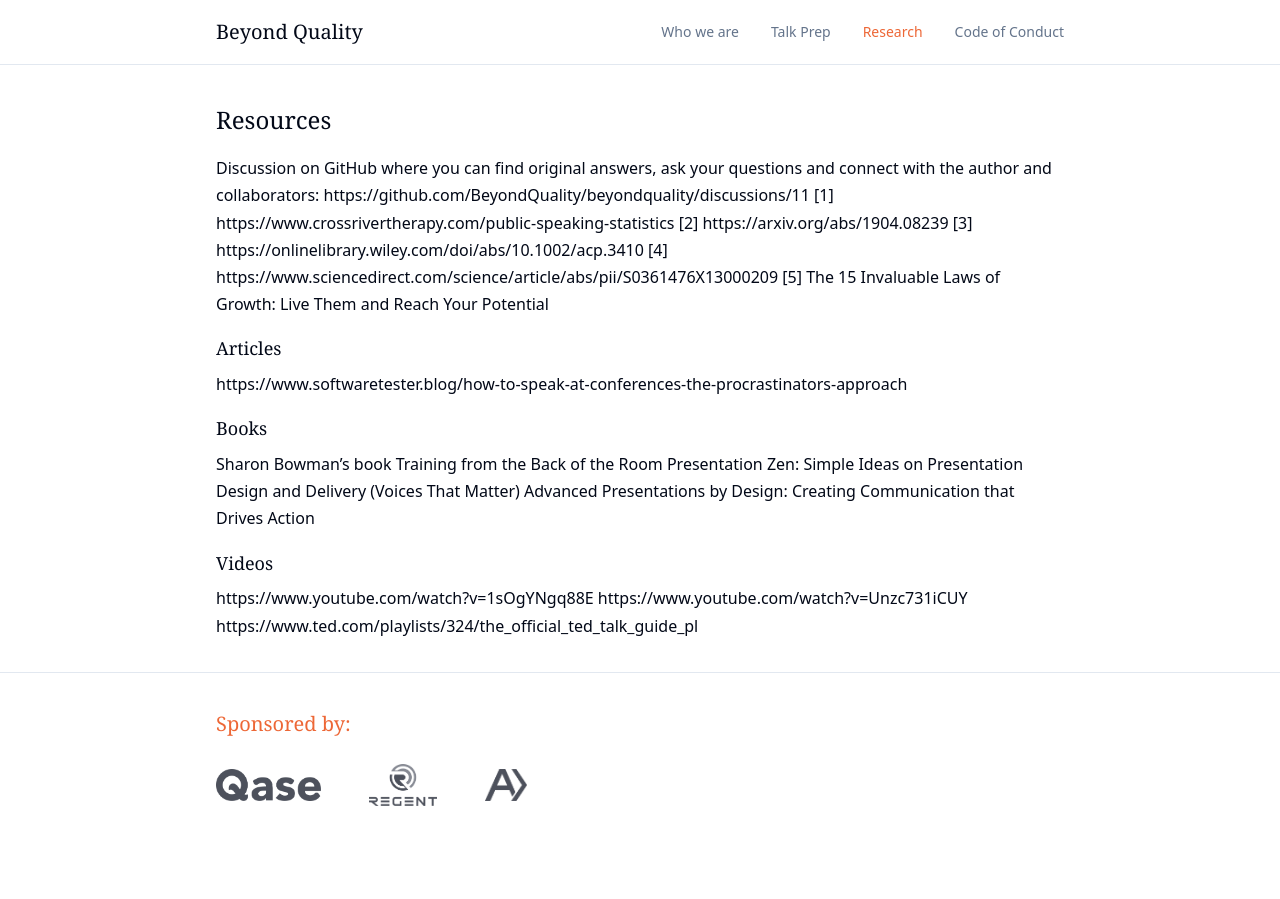
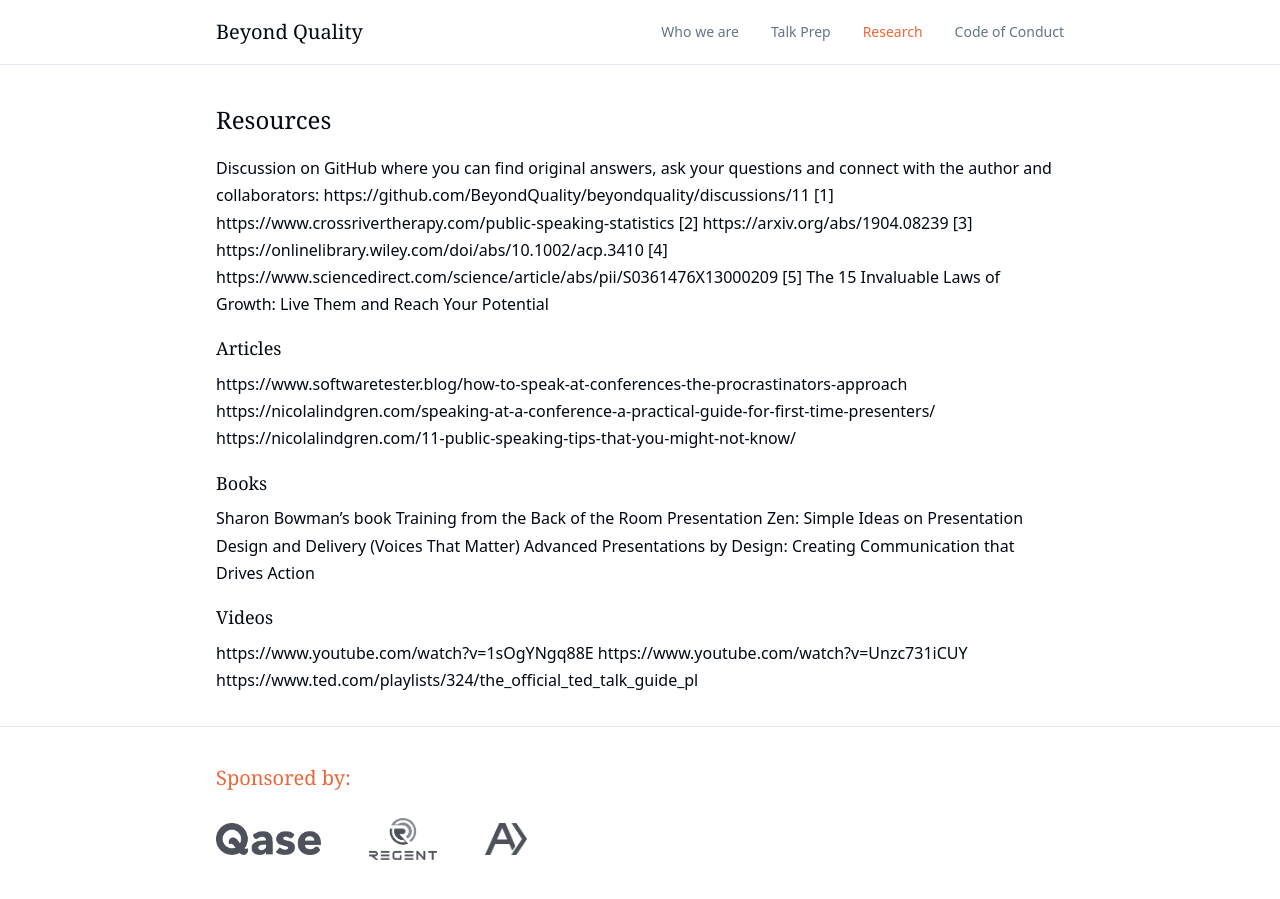
Before and after one commit to BeyondQuality/beyondquality, a Jekyll site: the page built from research/public_speaking.md, in a window 1280 px wide and 900 px high, scrolled down 20640 px. Built offline with Jekyll 4.4.1, drawn with Linux system fonts in a browser that asks for light colours; our own code applies the rules of GitHub Pages for plain Markdown files; before the commit the page ends 21485 px from its top, so only the background shows below that; some of the changed lines change nothing that is shown.

Commit message:
Update public_speaking.md

```diff
--- a/research/public_speaking.md
+++ b/research/public_speaking.md
@@ -476,6 +476,8 @@ Discussion on GitHub where you can find original answers, ask your questions and
 
 ### Articles
 https://www.softwaretester.blog/how-to-speak-at-conferences-the-procrastinators-approach
+https://nicolalindgren.com/speaking-at-a-conference-a-practical-guide-for-first-time-presenters/
+https://nicolalindgren.com/11-public-speaking-tips-that-you-might-not-know/
 
 ### Books
 Sharon Bowman's book Training from the Back of the Room
```
